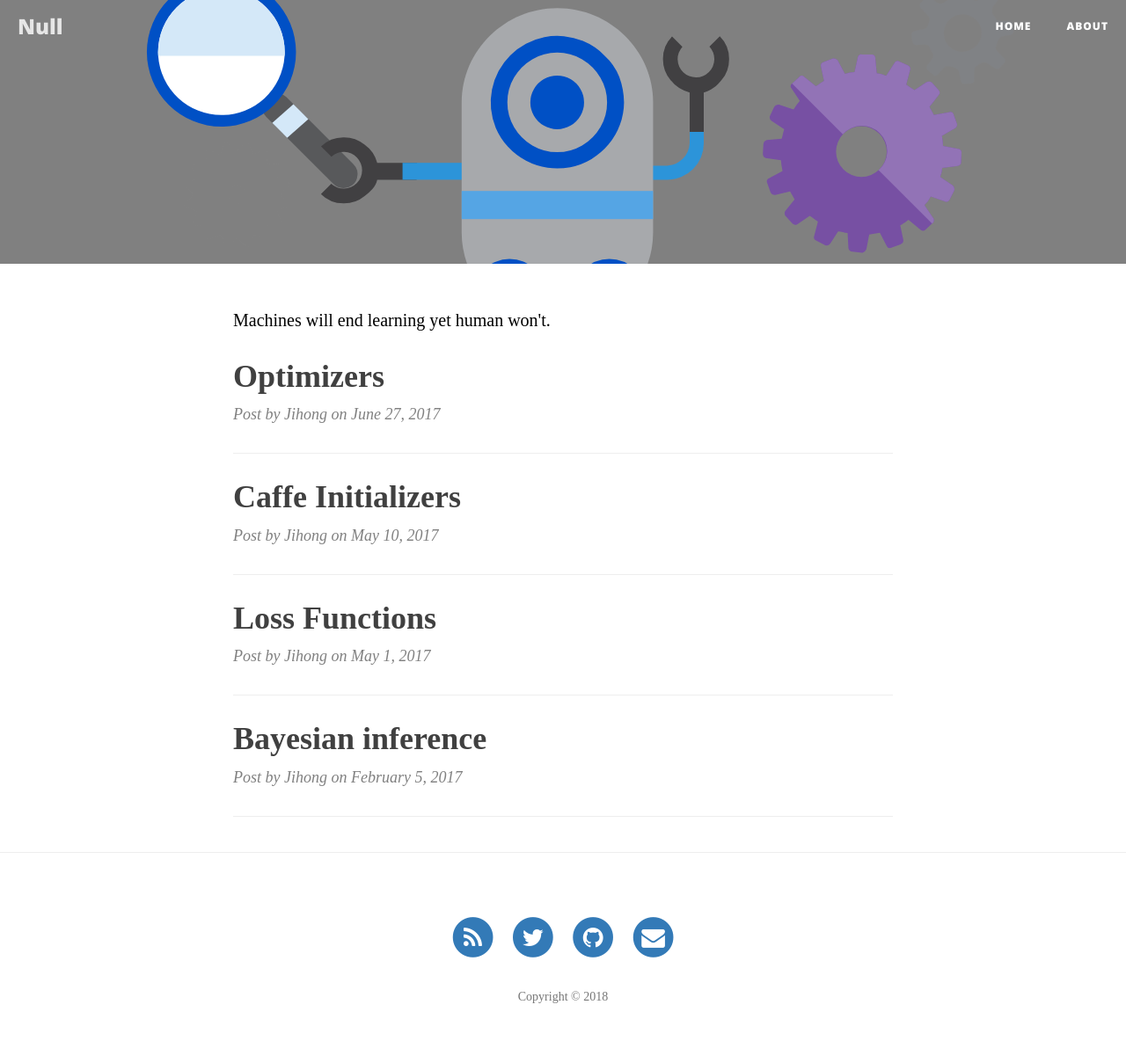
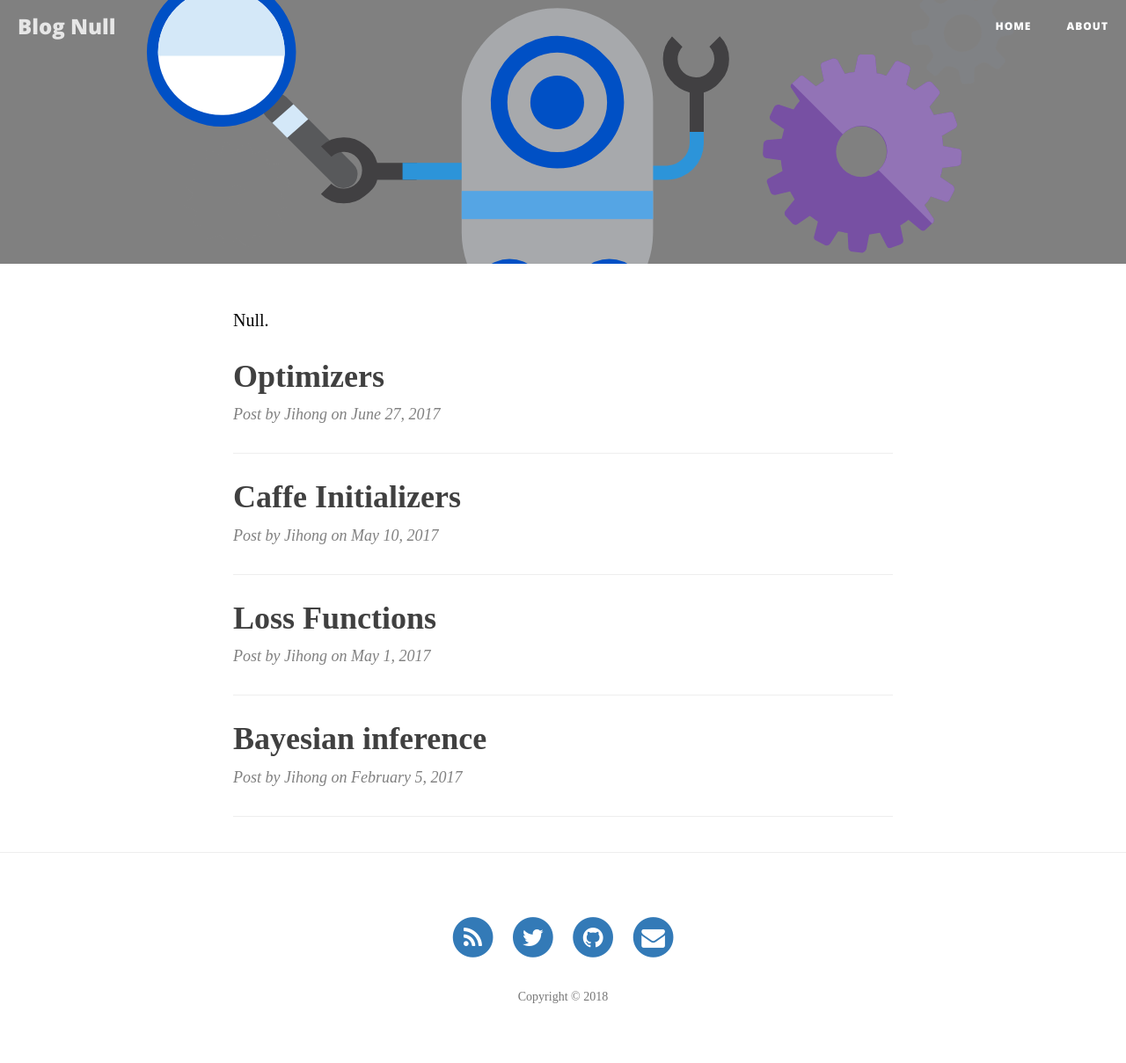
Before and after one commit to JihongJu/jihongju.github.io, a Jekyll site: the page built from index.html, in a window 1280 px wide. Shown: the whole page at 88% size. Built offline with Jekyll 4.4.1, drawn with Linux system fonts in a browser that asks for light colours; nearby versions of some CDN libraries; the list of posts is cut into pages by our own code.

Commit message:
nullnull

```diff
--- a/_config.yml
+++ b/_config.yml
@@ -13,7 +13,7 @@
 # you will see them accessed via {{ site.title }}, {{ site.email }}, and so on.
 # You can create any custom variable you would like, and they will be accessible
 # in the templates via {{ site.myvariable }}.
-title: "Null"
+title: "Blog Null"
 header-img: "img/bot-framework-overview-concepts.svg"
 email: daniel.jihongju@gmail.com
 description: > # this means to ignore newlines until "baseurl:"
--- a/index.html
+++ b/index.html
@@ -1,6 +1,6 @@
 ---
 layout: page
-description: Machines will end learning yet human won't.
+description: Null.
 ---
 
 {% for post in paginator.posts %}
```
